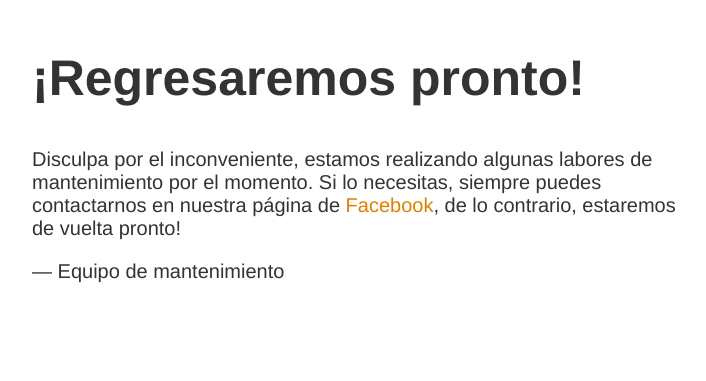
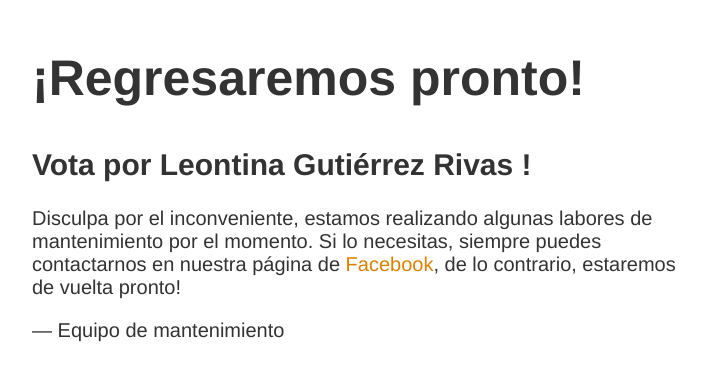
Before and after one commit to wbustos1/leontina, a plain HTML site: page index.html in a window 1280 px wide. Shown: the part 151-532 px from the top of the page, without its empty margins (283-989 px from the left). Drawn offline with Linux system fonts and the light colour scheme.

Commit message:
Update index.html

```diff
--- a/index.html
+++ b/index.html
@@ -32,6 +32,7 @@
 
 <article>
   <h1>¡Regresaremos pronto!</h1>
+  <h2>Vota por Leontina Gutiérrez Rivas !</h2>
   <div>
     <p>
       Disculpa por el inconveniente, estamos realizando algunas labores de
```
